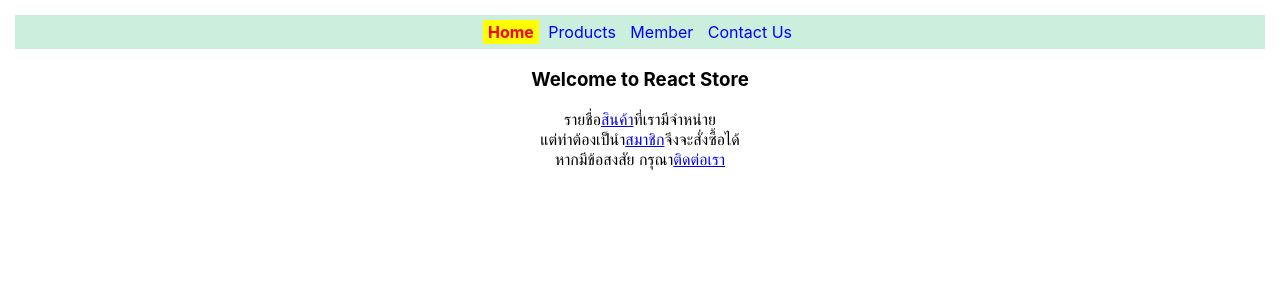
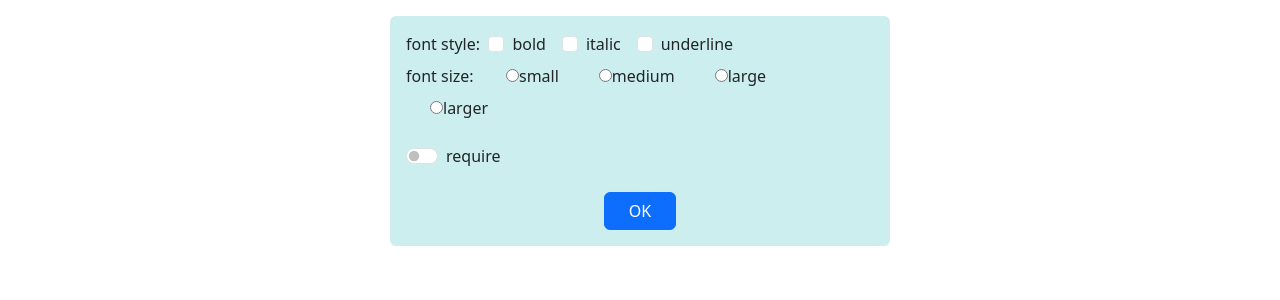
Before and after one commit to ThanachartPra/kmutnb-react, a React (Create React App) app: page / in a window 1280 px wide. Shown: the top 300 px of the page. Built offline with nearby package versions, Linux system fonts and the light colour scheme.

Commit message:
add form-check,search,text,bootsrtap

```diff
--- a/package.json
+++ b/package.json
@@ -6,6 +6,7 @@
     "@testing-library/jest-dom": "^5.17.0",
     "@testing-library/react": "^13.4.0",
     "@testing-library/user-event": "^13.5.0",
+    "bootstrap": "^5.3.2",
     "react": "^18.2.0",
     "react-dom": "^18.2.0",
     "react-router-dom": "^6.16.0",
--- a/src/App.js
+++ b/src/App.js
@@ -1,9 +1,9 @@
 import React from "react";
-import Router3 from "./cls/router3";
+import FormCheck from "./cls/form-check";
 
 function App() {
   return (
-    <Router3/>
+    <FormCheck/>
   );
 }
 export default App;
--- /dev/null
+++ b/src/cls/form-check.js
@@ -0,0 +1,82 @@
+import React from "react";
+
+export default function FormCheck() {
+    const switchReq = React.useRef()
+    const styles = ['bold', 'italic', 'underline']
+    const sizes = ['small', 'medium', 'large', 'larger']
+    let checkedStyle = []
+    let checkedSize = ''
+
+    const onChangeCheck = (event) => {
+        let checked = event.target.checked
+        let value = event.target.value
+        let idx = checkedStyle.indexOf(value)
+        if (checked && idx === -1) {
+            checkedStyle.push(value)
+        } else {
+            checkedStyle.splice(idx, 1)
+        }
+    }
+
+    const onChangeRadio = (event) => {
+        checkedSize = event.target.value
+    }
+
+    const onClickButton = () => {
+        if (switchReq.current.checked) {
+            if (checkedStyle.length === 0) {
+                alert('Please select style')
+                return
+            } else if (checkedSize === '') {
+                alert('Please select size')
+                return
+            }
+        }
+
+        let msg = 'selected style(s): ' + checkedStyle.join(',')
+        msg += '\nselected size: ' + checkedSize
+        alert(msg)
+    }
+
+    return (
+        <div className="mt-3 mx-auto p-3 rounded" style={{ width: '500px', background: '#cee' }}>
+            <form>
+                <span>font style:</span>&nbsp;&nbsp;
+                {
+                    styles.map((st, i) => {
+                        return (
+                            <div className="form-check form-check-inline mb-2">
+                                <input type="checkbox" id={'check' + i} value={st}
+                                    className="form-check-input" onChange={onChangeCheck} />
+                                <label htmlFor={'check' + i} className="form-check-label">{st}</label>
+                            </div>
+                        )
+                    })
+
+                }
+                <br />
+                <span>font size:</span>&nbsp;&nbsp;
+                {
+                    sizes.map((sz, i) => {
+                        return (
+                            <div className="form-check form-check-inline mb-2">
+                                <input type="radio" id={'radio' + i} name="font-size" value={sz}
+                                    className="form-check-inout" onChange={onChangeRadio} />
+                                <label htmlFor={'radio' + i} className="form-check-label">{sz}</label>
+                            </div>
+                        )
+                    })
+                }
+                <div className="form-check form-switch mt-3">
+                    <input type="checkbox" id="sw" value="require" className="form-check-input" ref={switchReq} />
+                    <label htmlFor="sw" className="form-check-label">require</label>
+                </div>
+                <div className="text-center mt-4">
+                    <button type="button" className="btn btn-primary px-4 rounded" onClick={onClickButton}>
+                        OK
+                    </button>
+                </div>
+            </form>
+        </div>
+    )
+}
--- a/src/index.js
+++ b/src/index.js
@@ -3,6 +3,8 @@
 import './index.css';
 import App from './App';
 import reportWebVitals from './reportWebVitals';
+import 'bootstrap/dist/css/bootstrap.min.css';
+import 'bootstrap/dist/js/bootstrap.bundle.min.js'
 
 const root = ReactDOM.createRoot(document.getElementById('root'));
 root.render(
```
Also changed, not shown: src/cls/form-bootstrap.js (added, +27 -0 lines), src/cls/form-search.js (added, +22 -0 lines), src/cls/form-text.js (added, +55 -0 lines), 1 other file (tests, documents, lock files or other folders).
